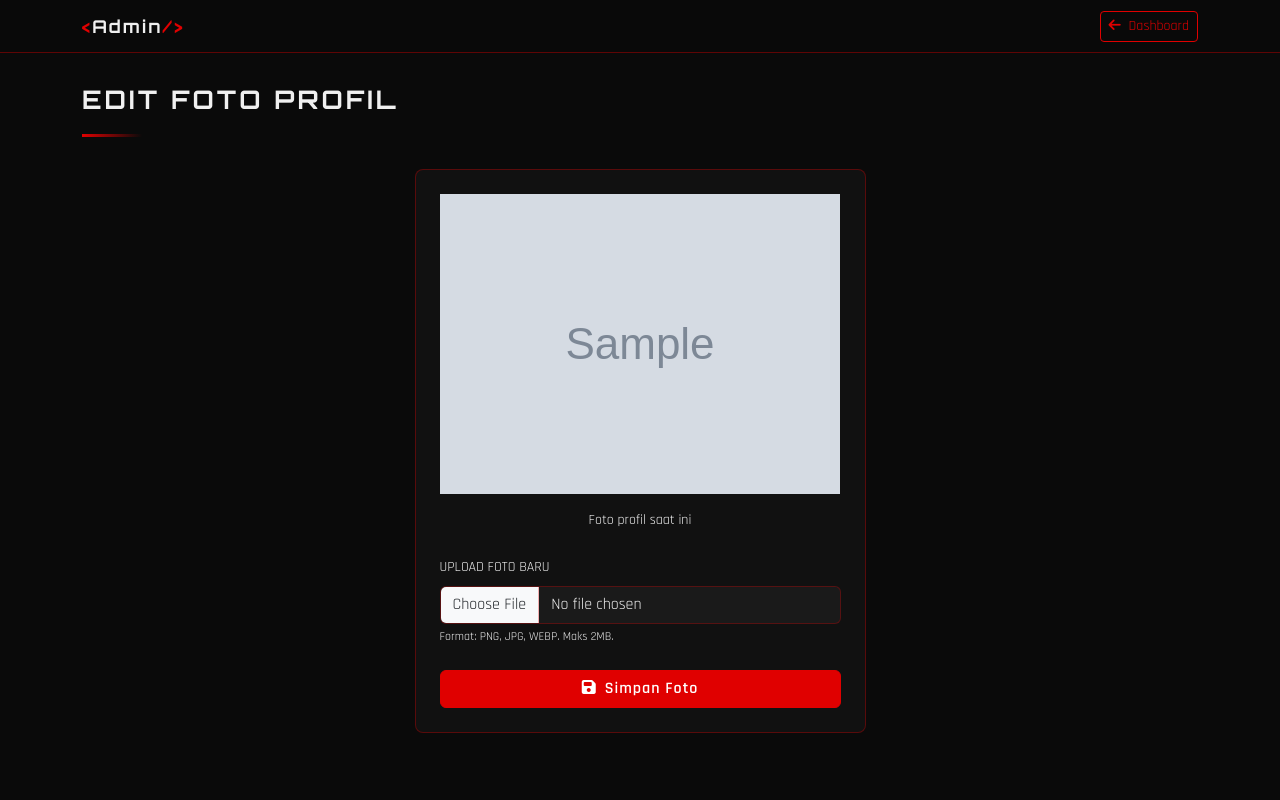
After one commit to BayuNurdiansyah/portfolio, a PHP site: page /admin/profil/index.php in a window 1280 px wide. The commit adds this page. Run offline with PHP 8.4, Linux system fonts and the light colour scheme; the visitor is signed in with stand-in values (Sample User, id 1); tables that the repository leaves empty or names only in its code hold one stand-in row (values such as "Sample post"); grey boxes marked "Sample" are stand-in pictures.

Commit message:
feat: add edit profile picture - remove padding top techstack

```diff
--- /dev/null
+++ b/admin/profil/index.php
@@ -0,0 +1,115 @@
+<?php
+session_start();
+if(!isset($_SESSION['admin'])){ header('Location: ../../admin/login.php'); exit; }
+require_once '../../config/db.php';
+
+$biodata = mysqli_fetch_assoc(mysqli_query($conn,"SELECT * FROM biodata LIMIT 1"));
+
+if($_SERVER['REQUEST_METHOD']==='POST'){
+  $foto_local = $biodata['foto_local'];
+
+  if(!empty($_FILES['foto']['name'])){
+    $ext      = pathinfo($_FILES['foto']['name'], PATHINFO_EXTENSION);
+    $filename = 'foto-bayu-'.time().'.'.$ext;
+    $target   = '../../assets/img/'.$filename;
+    $allowed  = ['png','jpg','jpeg','webp'];
+    if(in_array(strtolower($ext), $allowed)){
+      // Hapus foto lama
+      if($foto_local && file_exists('../../assets/img/'.$foto_local)){
+        unlink('../../assets/img/'.$foto_local);
+      }
+      move_uploaded_file($_FILES['foto']['tmp_name'], $target);
+      $foto_local = mysqli_real_escape_string($conn, $filename);
+      mysqli_query($conn,"UPDATE biodata SET foto_local='$foto_local' WHERE id={$biodata['id']}");
+      header('Location: index.php?msg=Foto berhasil diupdate'); exit;
+    } else {
+      $error = 'Format file tidak didukung. Gunakan PNG/JPG/WEBP.';
+    }
+  }
+}
+
+$foto_preview = $biodata['foto_local']
+  ? '../../assets/img/'.$biodata['foto_local']
+  : $biodata['foto'];
+?>
+<!DOCTYPE html><html lang="id">
+<head>
+  <meta charset="UTF-8"><meta name="viewport" content="width=device-width,initial-scale=1">
+  <title>Edit Profil</title>
+  <link href="https://cdn.jsdelivr.net/npm/bootstrap@5.3.0/dist/css/bootstrap.min.css" rel="stylesheet">
+  <link href="https://cdnjs.cloudflare.com/ajax/libs/font-awesome/6.4.0/css/all.min.css" rel="stylesheet">
+  <link href="../../assets/css/style.css" rel="stylesheet">
+</head>
+<body>
+<nav class="navbar navbar-dark fixed-top" id="mainNav">
+  <div class="container">
+    <a class="navbar-brand fw-bold" href="../dashboard.php"><span style="color:#e00000">&lt;</span>Admin<span style="color:#e00000">/&gt;</span></a>
+    <a href="../dashboard.php" class="btn btn-outline-danger btn-sm"><i class="fa fa-arrow-left me-1"></i> Dashboard</a>
+  </div>
+</nav>
+
+<div class="container page-wrapper">
+  <p class="section-title">Edit Foto Profil</p>
+  <div class="title-line"></div>
+
+  <?php if(isset($_GET['msg'])): ?>
+  <div class="alert alert-dismissible fade show mb-3 py-2" role="alert" style="background:rgba(0,200,0,0.1);border:1px solid green;color:#0f0">
+    <?= htmlspecialchars($_GET['msg']) ?>
+    <button type="button" class="btn-close btn-close-white" data-bs-dismiss="alert" style="padding:0.25rem;font-size:0.65rem;"></button>
+  </div>
+  <?php endif; ?>
+  <?php if(isset($error)): ?>
+  <div class="alert alert-dismissible fade show mb-3 py-2" role="alert" style="background:rgba(224,0,0,0.1);border:1px solid #e00000;color:#ff6666">
+    <?= $error ?>
+    <button type="button" class="btn-close btn-close-white" data-bs-dismiss="alert" style="padding:0.25rem;font-size:0.65rem;"></button>
+  </div>
+  <?php endif; ?>
+
+  <div class="row justify-content-center">
+    <div class="col-lg-5">
+      <div class="card-dark text-center">
+
+        <!-- Preview foto -->
+        <div class="mb-4">
+          <div class="hero-photo-wrapper d-inline-block">
+            <img id="previewImg" src="<?= htmlspecialchars($foto_preview) ?>"
+                 alt="Foto Profil" class="hero-photo"
+                 onerror="this.src='https://ui-avatars.com/api/?name=Ahmad+Bayu&size=220&background=1a1a1a&color=e00000&bold=true'">
+          </div>
+          <p class="text-main small mt-3 mb-0">Foto profil saat ini</p>
+        </div>
+
+        <form method="POST" enctype="multipart/form-data">
+          <div class="mb-4 text-start">
+            <label class="form-label text-main small">UPLOAD FOTO BARU</label>
+            <input type="file" name="foto" id="fotoInput" class="form-control admin-input"
+                   accept=".png,.jpg,.jpeg,.webp" required>
+            <p class="text-main mt-1" style="font-size:.75rem;">Format: PNG, JPG, WEBP. Maks 2MB.</p>
+          </div>
+          <button type="submit" class="btn btn-danger w-100 fw-bold">
+            <i class="fa fa-save me-2"></i>Simpan Foto
+          </button>
+        </form>
+
+      </div>
+    </div>
+  </div>
+</div>
+
+<style>
+.admin-input{background:#1a1a1a;border:1px solid rgba(224,0,0,0.3);color:#f0f0f0;border-radius:6px}
+.admin-input:focus{background:#1a1a1a;border-color:#e00000;color:#f0f0f0;box-shadow:0 0 0 2px rgba(224,0,0,0.2)}
+</style>
+<script src="https://code.jquery.com/jquery-3.7.0.min.js"></script>
+<script>
+$('#fotoInput').on('change', function(){
+  const file = this.files[0];
+  if(file){
+    const reader = new FileReader();
+    reader.onload = e => { $('#previewImg').attr('src', e.target.result); };
+    reader.readAsDataURL(file);
+  }
+});
+</script>
+<script src="https://cdn.jsdelivr.net/npm/bootstrap@5.3.0/dist/js/bootstrap.bundle.min.js"></script>
+</body></html>
--- a/admin/techstack/create.php
+++ b/admin/techstack/create.php
@@ -39,7 +39,7 @@ if($_SERVER['REQUEST_METHOD']==='POST'){
     <a href="index.php" class="btn btn-outline-danger btn-sm"><i class="fa fa-arrow-left me-1"></i> Kembali</a>
   </div>
 </nav>
-<div class="container page-wrapper py-5">
+<div class="container page-wrapper">
   <p class="section-title">Tambah Tech Stack</p>
   <div class="title-line"></div>
   <div class="row justify-content-center"><div class="col-lg-6">
```
Also changed, not shown: admin/dashboard.php (+24 -1 lines), index.php (+7 -5 lines).
